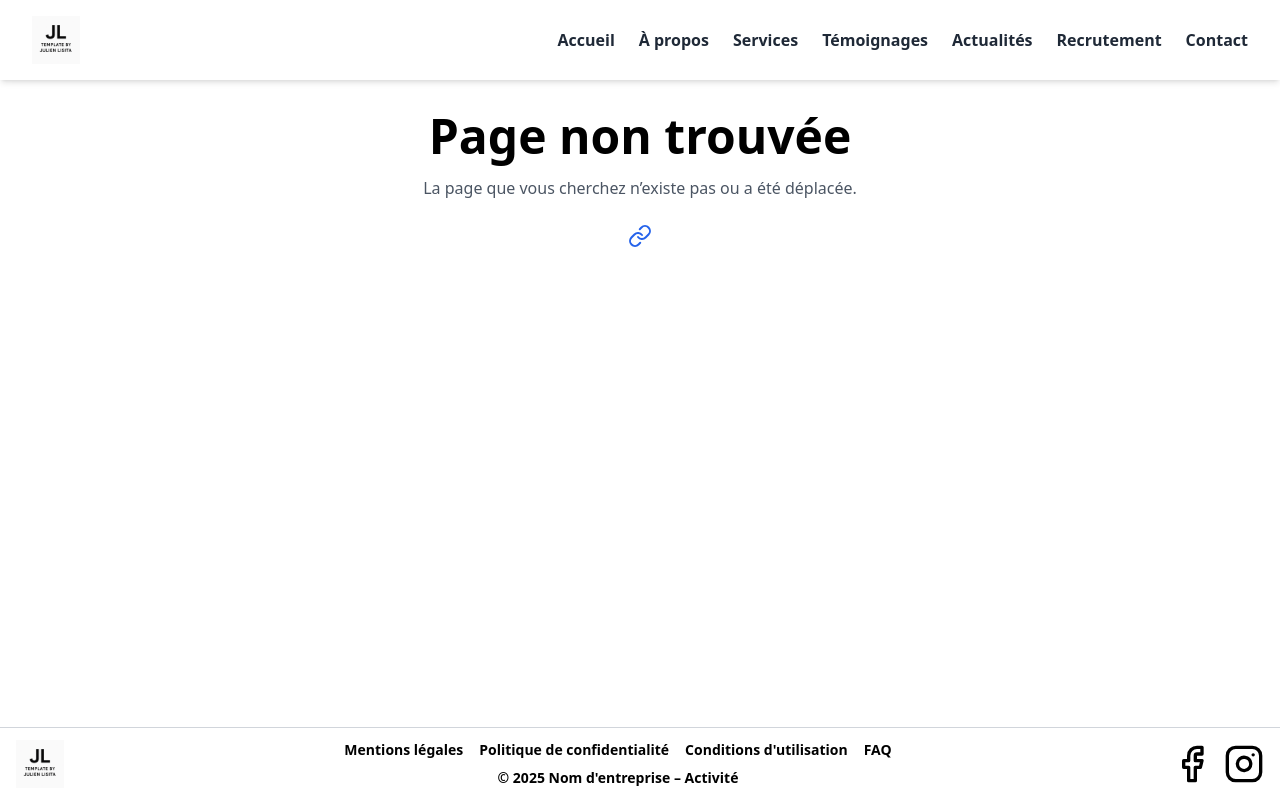
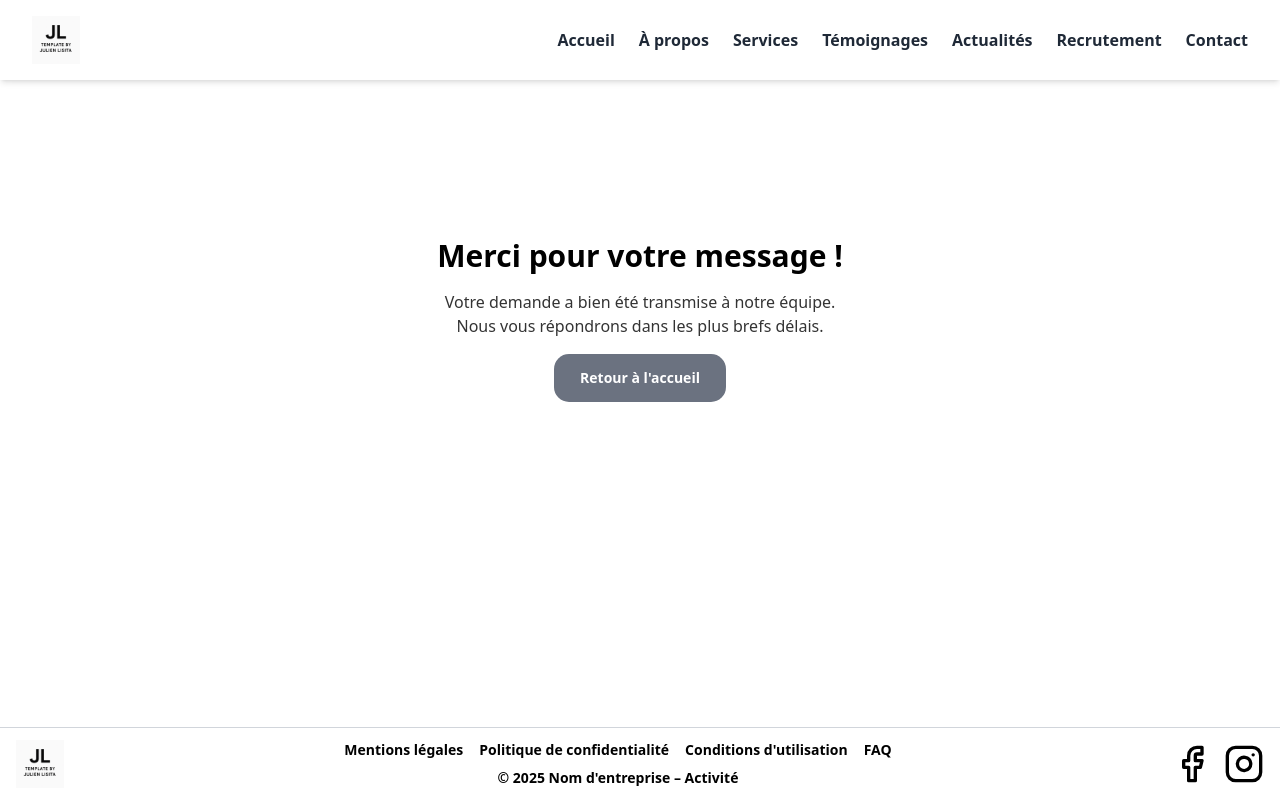
Before and after one commit to julienlisita/nextjs-ts-tailwind-template, a Next.js app: page /thank-you in a window 1280 px wide. Before the commit this address had no page. Built offline with nearby package versions, Linux system fonts and the light colour scheme.

Commit message:
feat(contact): add thank-you page and integrate redirect after successful form submission

```diff
--- a/src/app/contact/actions.ts
+++ b/src/app/contact/actions.ts
@@ -26,7 +26,7 @@ export async function sendContact(formData: FormData): Promise<void> {
   // Vérification du honeypot
   if (formData.get('company')) {
     console.warn('Spam détecté via le champ honeypot');
-    redirect('/contact?sent=1');
+    redirect('/thank-you');
   }
 
   // Validation avec Zod
@@ -55,5 +55,5 @@ export async function sendContact(formData: FormData): Promise<void> {
     html,
   });
 
-  redirect('/contact?sent=1');
+  redirect('/thank-you');
 }
--- /dev/null
+++ b/src/app/thank-you/page.tsx
@@ -0,0 +1,20 @@
+// src/app/thank-you/page.tsx
+
+import Button from '@/components/ui/Button';
+
+export const metadata = {
+  title: 'Message envoyé – Nom de la société',
+};
+
+export default function ThankYouPage() {
+  return (
+    <main className="min-h-[60vh] flex flex-col items-center justify-center text-center px-6">
+      <h1 className="text-3xl font-semibold text-black mb-4">Merci pour votre message !</h1>
+      <p className="text-black/80 max-w-lg mb-4">
+        Votre demande a bien été transmise à notre équipe. <br />
+        Nous vous répondrons dans les plus brefs délais.
+      </p>
+      <Button href="/">Retour à l'accueil</Button>
+    </main>
+  );
+}
```
